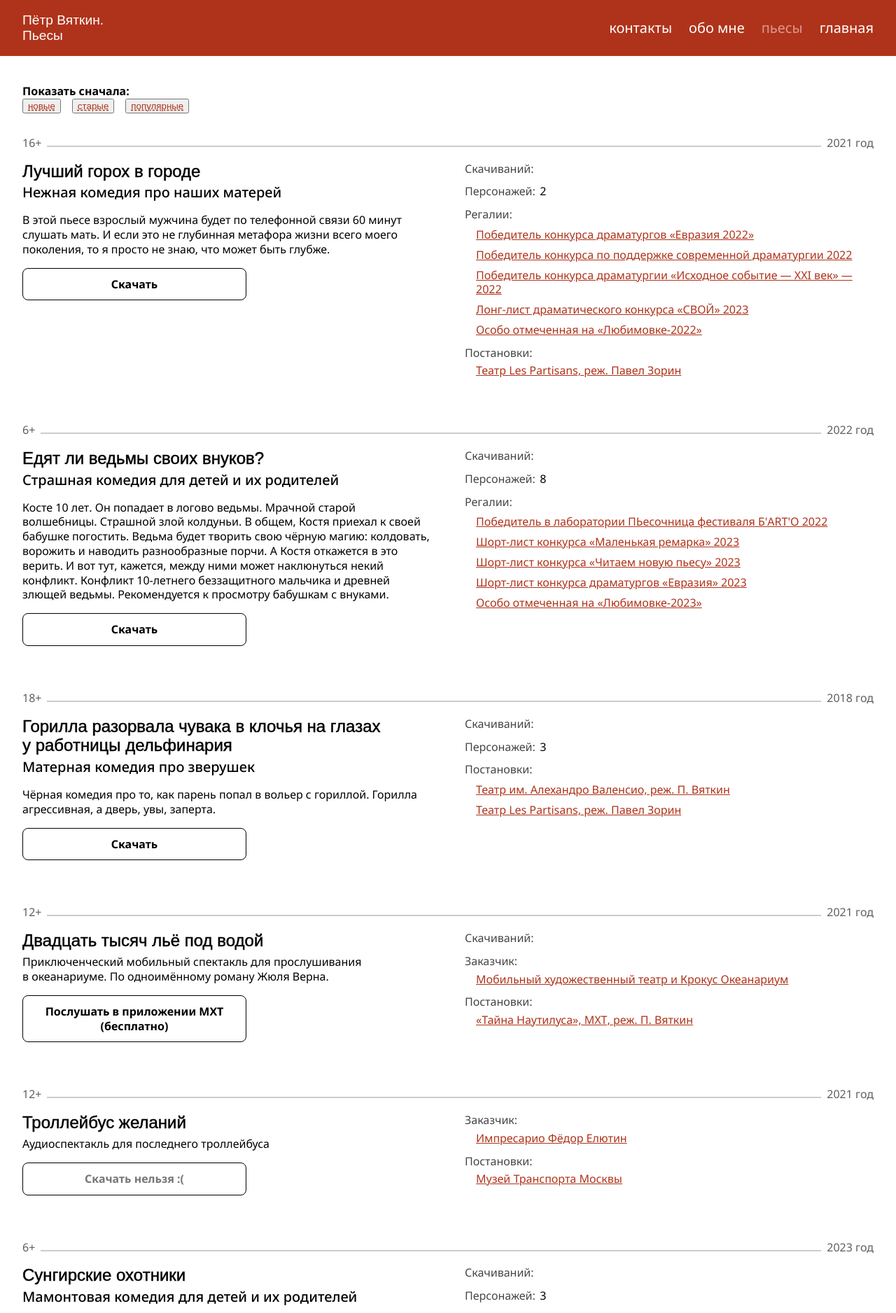
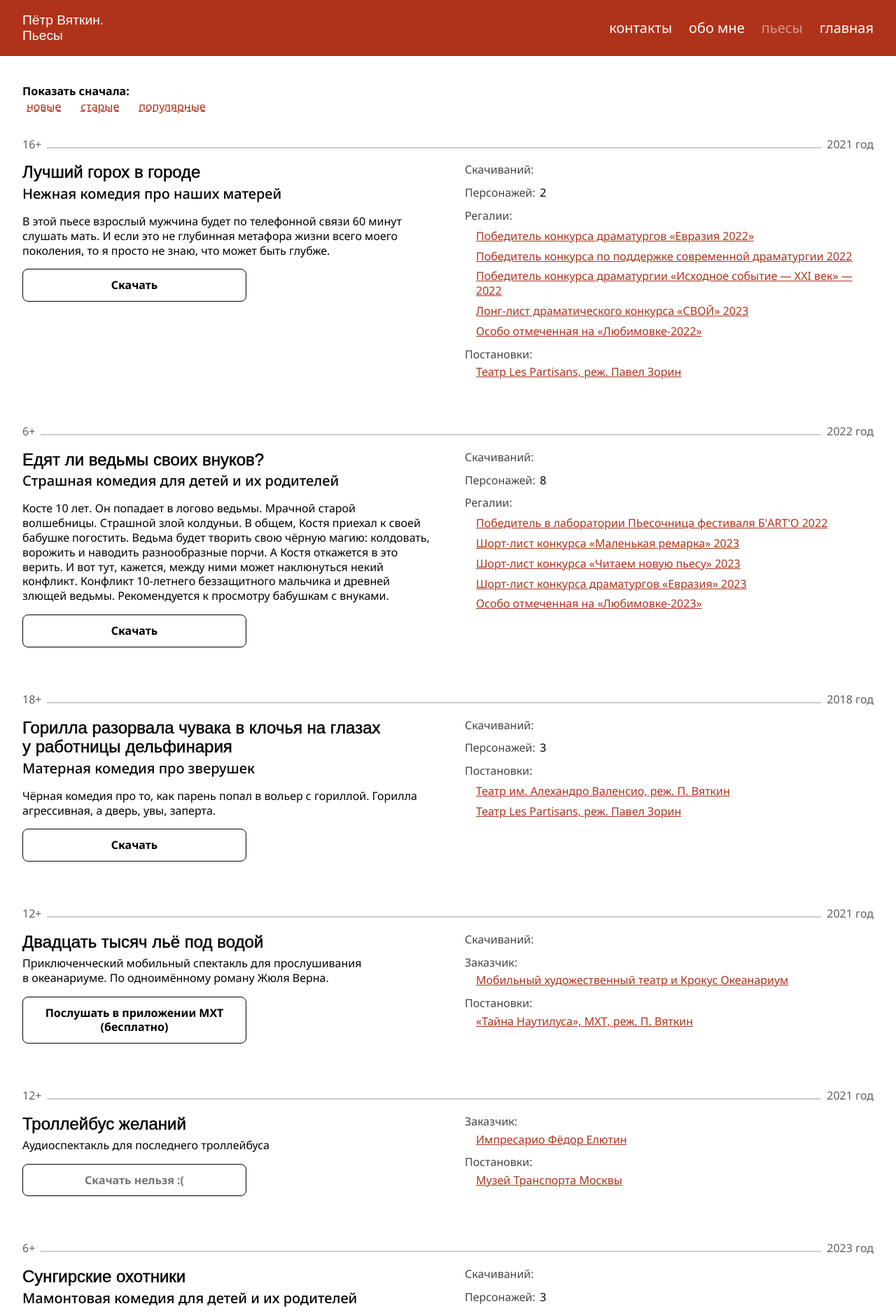
Before and after one commit to 1640max/vyatkin, a Jekyll site: the page built from pieces.html, in a window 1280 px wide. Shown: the top 1876 px of the page at 70% size. Built offline with Jekyll 4.4.1, drawn with Linux system fonts in a browser that asks for light colours; some web fonts are replaced.

Commit message:
Сброс стиля кнопки

```diff
--- a/_sass/_sort-ui.scss
+++ b/_sass/_sort-ui.scss
@@ -26,6 +26,9 @@
   text-decoration: underline dashed;
   color: $red;
   cursor: pointer;
+  border: 0;
+  background: 0;
+  font: inherit;
 }
 
 .sort-ui__item_selected {
```
